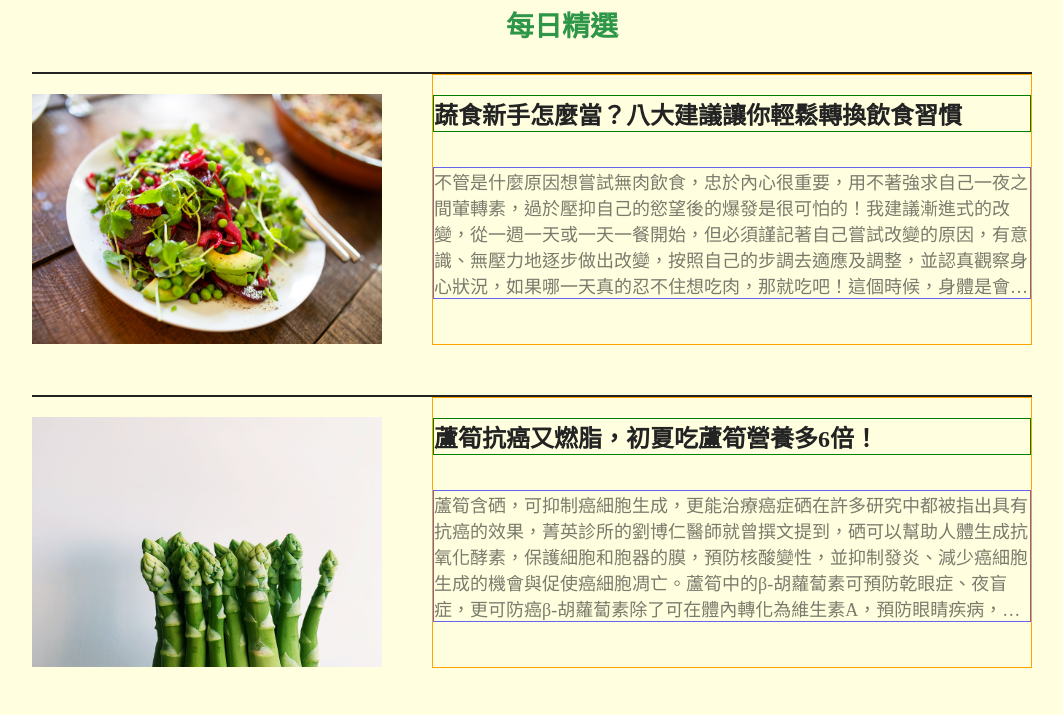
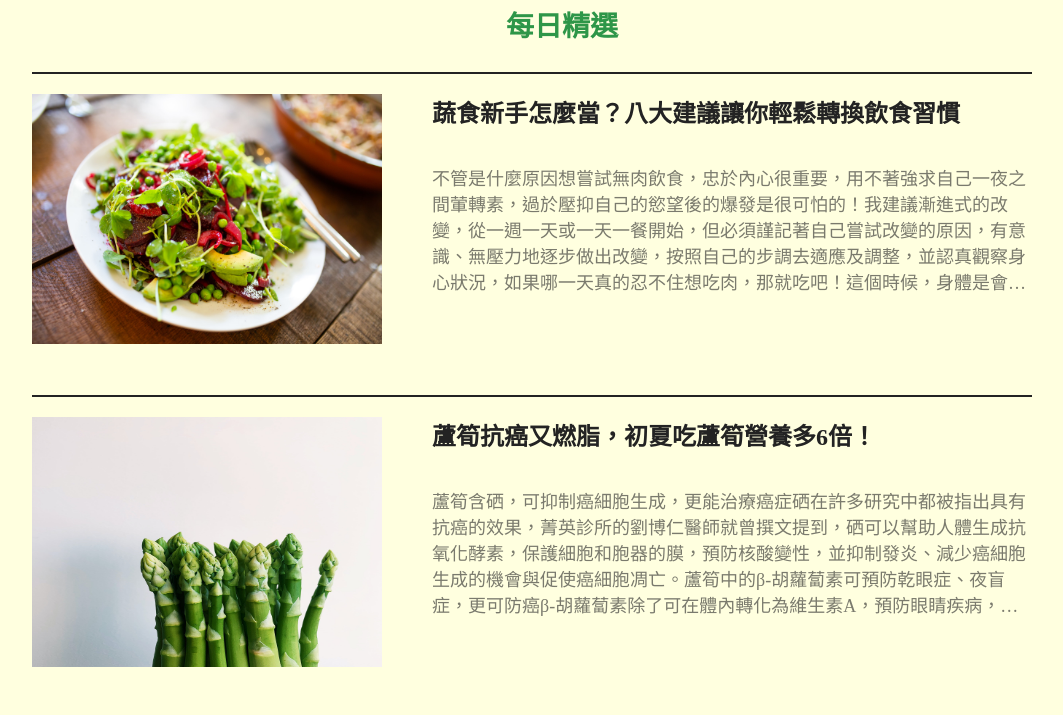
Before and after one commit to mark83823/Daily-Fresh, a plain HTML site: page magazine.html in a window 1280 px wide. Shown: the part 1128-1843 px from the top of the page, without its empty margins (108-1171 px from the left). Drawn offline with nearby package versions, Linux system fonts and the light colour scheme.

Commit message:
css修改

```diff
--- a/css/magazine.css
+++ b/css/magazine.css
@@ -717,13 +717,13 @@ section.featured div.flex_container1 div.fe.-left1 > img{
 
 section.featured div.flex_container1 div.fe.-right1{
   flex-grow: 1;
-  border: 1px solid orange;
+  /* border: 1px solid orange; */
 }
 
 
 
 section.featured div.flex_container1 div.fe.-right1 > h2{
-  border: 1px solid green;
+  /* border: 1px solid green; */
   font-size: 24px;
   color: #232323;
   margin-bottom: 35px;
@@ -733,7 +733,7 @@ section.featured div.flex_container1 div.fe.-right1 > p{
   font-size: 18px;
   color: #232323;
   opacity: 60%;
-  border: 1px solid blue;
+  /* border: 1px solid blue; */
   overflow: hidden;
   display: -webkit-box;
   -webkit-box-orient: vertical;
```
